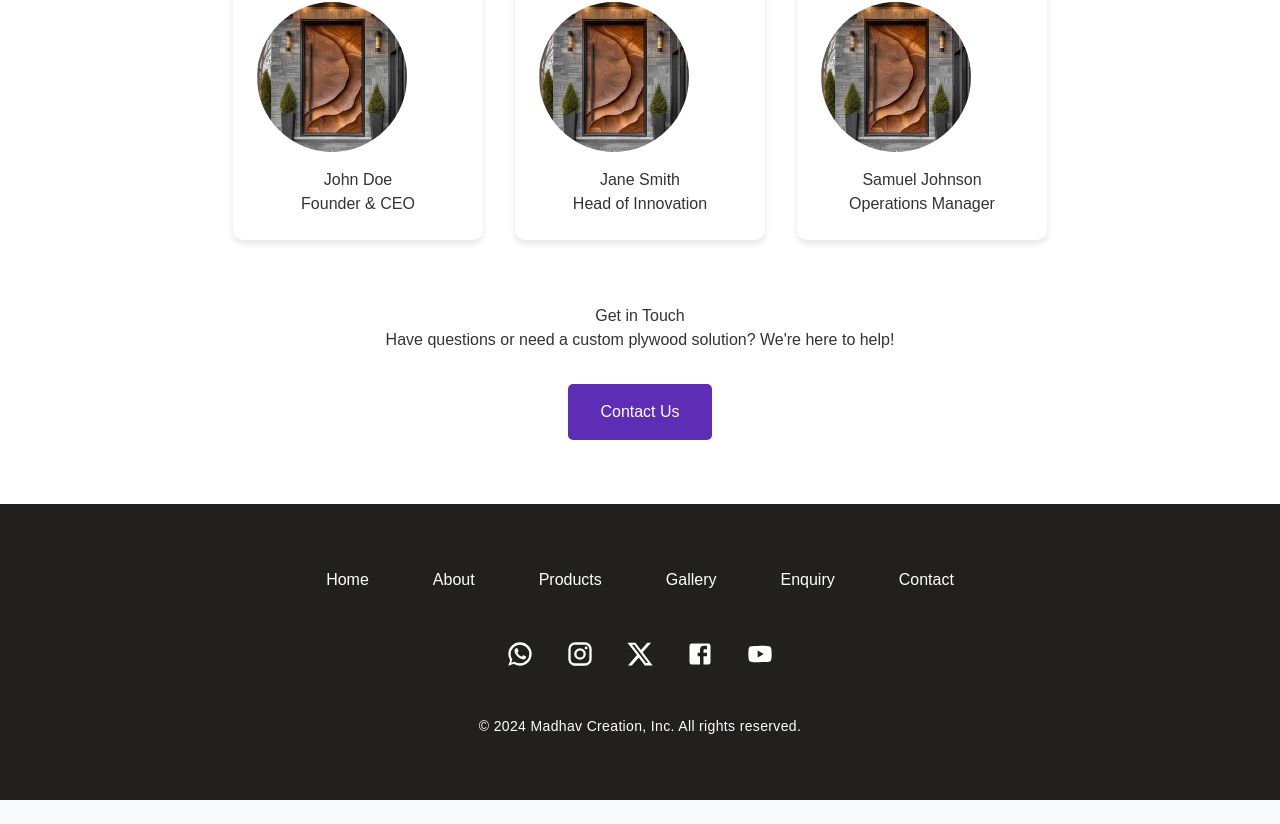
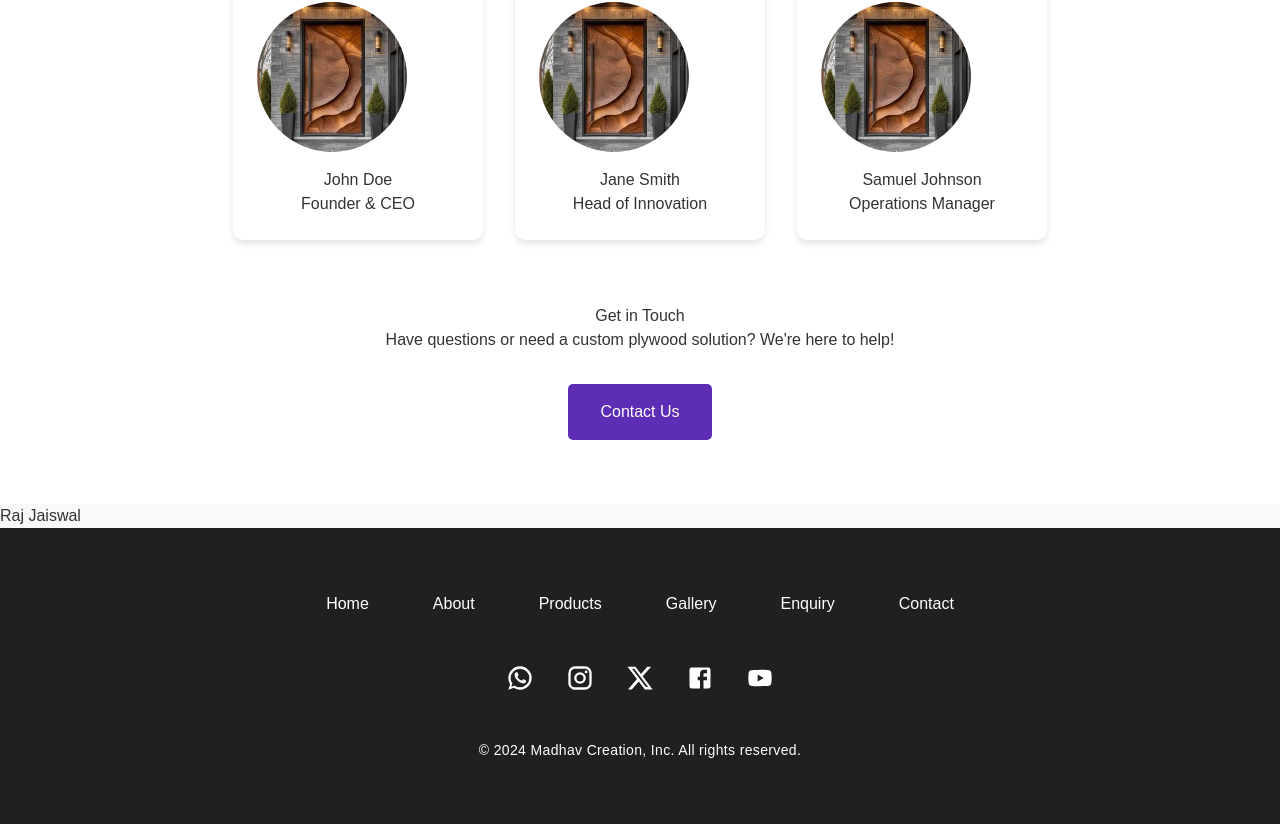
Before and after one commit to webitya/madhav-creations, a React (Vite) app: page /About-Us in a window 1280 px wide. Shown: the part 1424-2248 px from the top of the page. Before the commit the page ends 2224 px from the top, so only its background shows below. Built offline with nearby package versions, Linux system fonts and the light colour scheme.

Commit message:
Raj Name

```diff
--- a/src/pages/AboutUs/index.jsx
+++ b/src/pages/AboutUs/index.jsx
@@ -7,6 +7,7 @@ const AboutUs=()=>{
         <>
          <LayoutEl>
              <AboutHeroEl/>
+             <h1>Raj Jaiswal</h1>
          </LayoutEl>
         </>
     )
```
